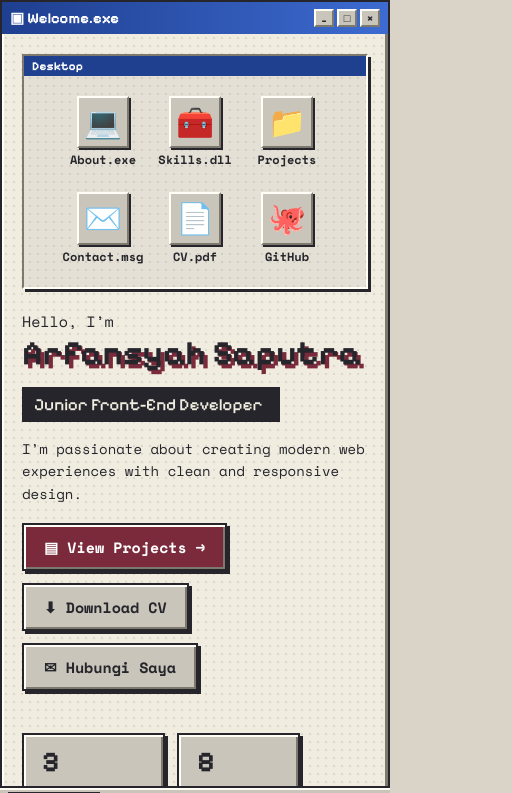
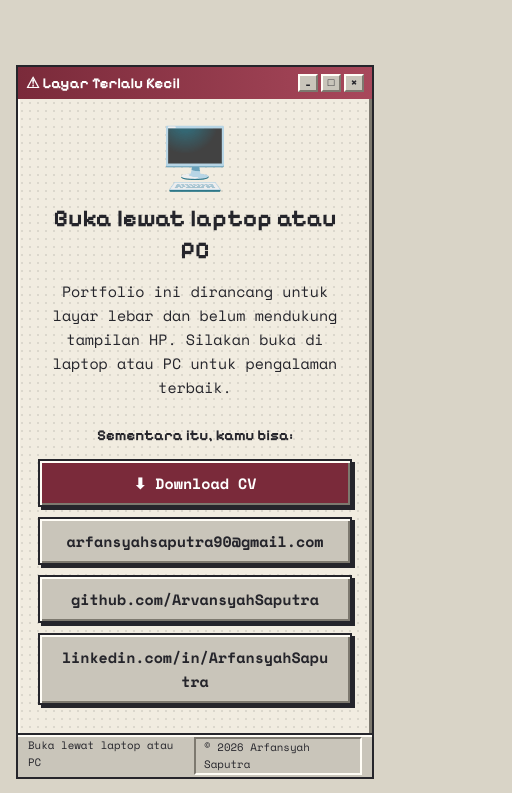
Before and after one commit to ArvansyahSaputra/Arfan-Portofolio, a React (Vite) app: page / in a window 390 px wide. Shown: the top 793 px of the page, 512 px wide, since content can reach past the window. Built offline with nearby package versions, Linux system fonts and the light colour scheme.

Commit message:
update: only desktop

```diff
--- a/src/App.jsx
+++ b/src/App.jsx
@@ -5,10 +5,15 @@ import Skill from "./sections/skill";
 import Project from "./sections/Project";
 import Contact from "./sections/Contact";
 import Taskbar from "./sections/Taskbar";
+import DesktopNotice from "./components/DesktopNotice";
 
 export default function App() {
   return (
     <>
+      <div className="lg:hidden">
+        <DesktopNotice />
+      </div>
+      <div className="hidden lg:block">
         <Boot />
         <main>
           <Welcome />
@@ -18,6 +23,7 @@ export default function App() {
           <Contact />
           <Taskbar />
         </main>
+      </div>
     </>
   );
 }
--- /dev/null
+++ b/src/components/DesktopNotice.jsx
@@ -0,0 +1,62 @@
+import WindowFrame from "./WindowFrame";
+import RetroButton from "./RetroButton";
+import { CONTACTS } from "../data/Contact";
+import { CV_URL } from "../data/welcome";
+
+/**
+ * Halaman pemberitahuan untuk layar kecil (HP/tablet kecil).
+ * Ditampilkan di bawah breakpoint `lg` (1024px), lihat App.jsx.
+ */
+export default function DesktopNotice() {
+  return (
+    <div className="grid min-h-svh place-items-center p-4">
+      <WindowFrame
+        title="⚠ Layar Terlalu Kecil"
+        tone="maroon"
+        status="Buka lewat laptop atau PC"
+        className="w-full max-w-md flex-none"
+      >
+        <div className="dots px-5 py-7 text-center">
+          <p aria-hidden="true" className="text-6xl leading-none">
+            🖥️
+          </p>
+          <h1 className="mt-4 font-pixel text-2xl font-bold">
+            Buka lewat laptop atau PC
+          </h1>
+          <p className="mt-3">
+            Portfolio ini dirancang untuk layar lebar dan belum mendukung
+            tampilan HP. Silakan buka di laptop atau PC untuk pengalaman
+            terbaik.
+          </p>
+
+          <p className="mt-6 mb-3 font-pixel font-bold">
+            Sementara itu, kamu bisa:
+          </p>
+          <div className="flex flex-col gap-2.5">
+            <RetroButton
+              primary
+              href={CV_URL}
+              download
+              className="justify-center"
+            >
+              ⬇ Download CV
+            </RetroButton>
+            {CONTACTS.map((c) => (
+              <RetroButton
+                key={c.label}
+                href={c.href}
+                {...(c.external && {
+                  target: "_blank",
+                  rel: "noopener noreferrer",
+                })}
+                className="justify-center break-all"
+              >
+                {c.label}
+              </RetroButton>
+            ))}
+          </div>
+        </div>
+      </WindowFrame>
+    </div>
+  );
+}
```
Lines whose indentation alone changed are shown as unchanged.
